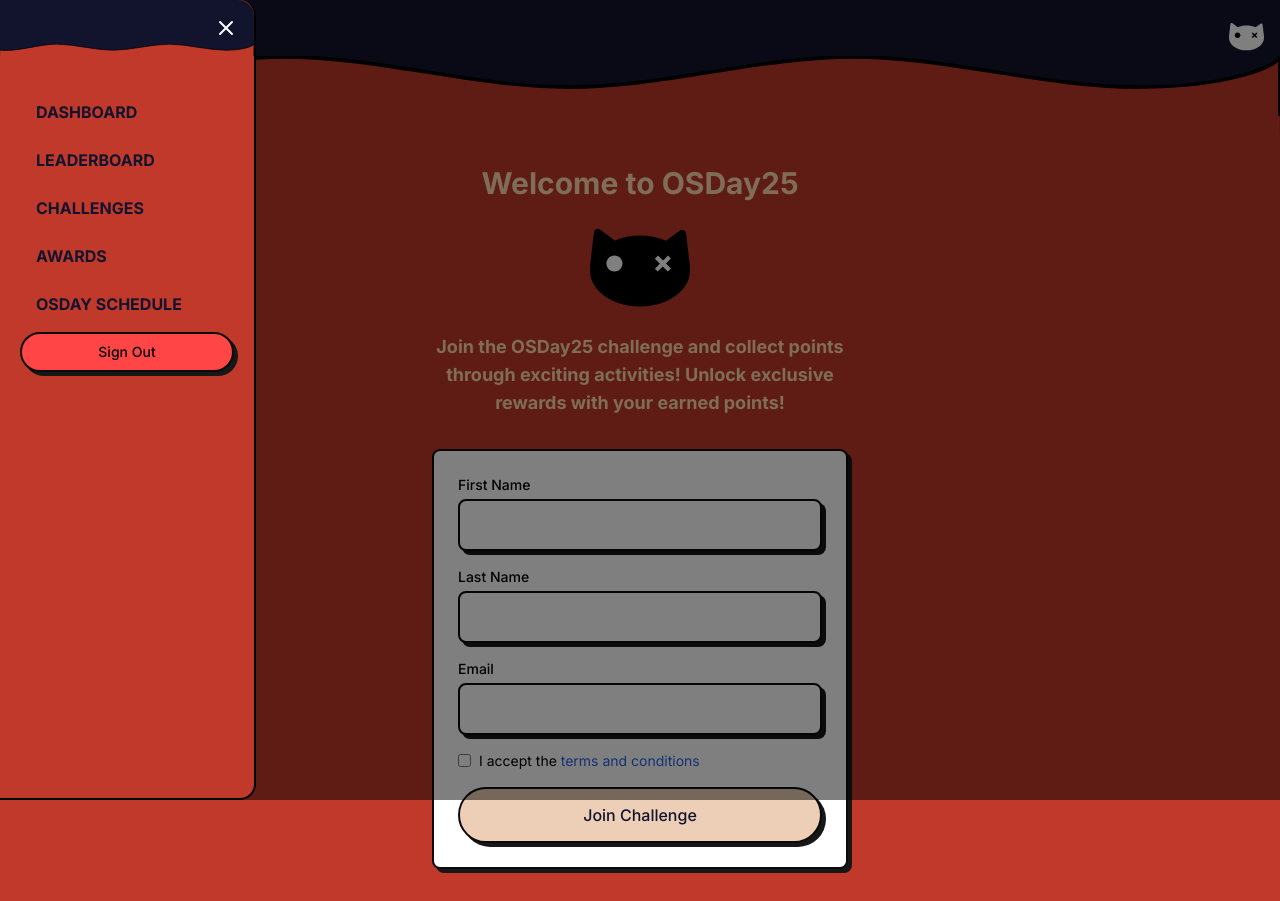
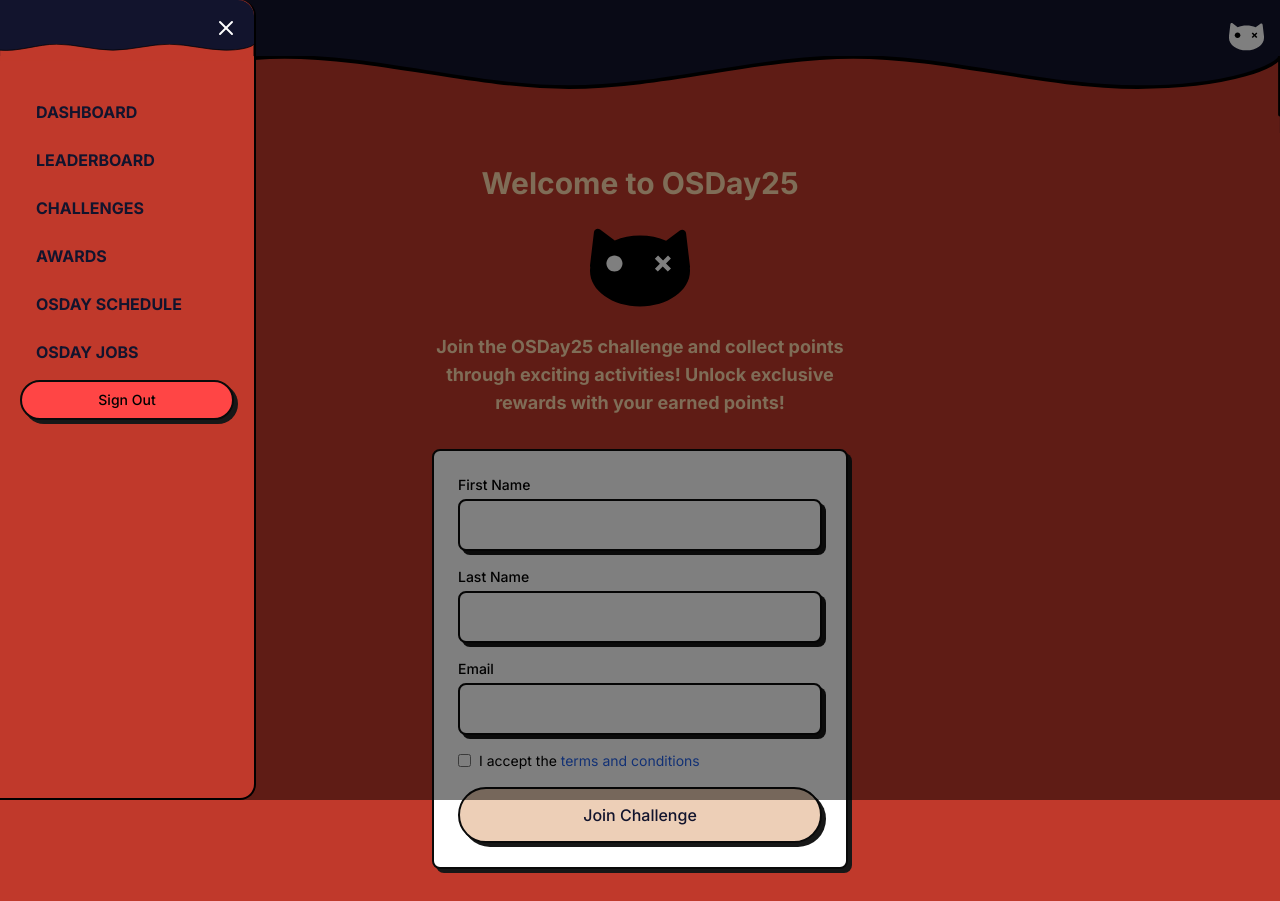
Before and after one commit to Schroedinger-Hat/tanglecat, a Next.js app in the folder app/: page / in a window 1280 px wide. Both pictures are taken after a click on the button "Open menu". Built offline with nearby package versions, Linux system fonts and the light colour scheme; no server answers.

Commit message:
fix(ui): addressing color fix

```diff
--- a/app/src/components/ChallengeDetail.tsx
+++ b/app/src/components/ChallengeDetail.tsx
@@ -189,7 +189,7 @@ export function ChallengeDetail({ challenge }: Props) {
     <>
       <Button
         onClick={() => router.push('/dashboard?view=challenges')}
-        variant="default"
+        variant="info"
         size="sm"
         className="mb-4"
       >
--- a/app/src/components/LeaderboardView.tsx
+++ b/app/src/components/LeaderboardView.tsx
@@ -54,7 +54,7 @@ export function LeaderboardView() {
         ))}
       </div>
       {currentUser && (
-        <div className="fixed bg-yellow-400 bottom-0 left-0 right-0">
+        <div className="fixed bg-foreground bottom-0 left-0 right-0">
           <div className="rotate-180 -mt-2">
             <CurveIllustration />
           </div>
--- a/app/src/components/ui/button.tsx
+++ b/app/src/components/ui/button.tsx
@@ -2,7 +2,7 @@ import * as React from 'react'
 
 interface ButtonProps extends React.ButtonHTMLAttributes<HTMLButtonElement> {
   size?: 'sm' | 'default' | 'lg'
-  variant?: 'default' | 'accent' | 'danger'
+  variant?: 'default' | 'accent' | 'danger' | 'info'
   children: React.ReactNode
 }
 
@@ -56,6 +56,12 @@ const Button = React.forwardRef<HTMLButtonElement, ButtonProps>(
         active:translate-x-[4px]
         active:translate-y-[4px]
       `,
+      info: `
+        bg-white
+        text-secondary
+        border-2
+        border-neutral-950
+      `,
     }
 
     return (
--- a/app/src/components/ui/curveIllustration.tsx
+++ b/app/src/components/ui/curveIllustration.tsx
@@ -10,7 +10,7 @@ const CurveIllustration: React.FC<CurveIllustrationProps> = ({ className = "text
           strokeWidth="4"
           strokeLinecap="round"
           d="M0 34.9866C106.667 44.9999 213.333 0.999901 320 0.999901C426.667 0.999901 533.333 34.9999 640 34.9999C746.667 34.9999 853.333 0.999901 960 0.999901C1066.67 0.999901 1173.33 34.9999 1280 34.9999C1386.67 34.9999 1440 10.0266 1440 0.0133V92H0V34.9866Z"
-          className="fill-current"
+          className="fill-background"
           pathLength="4"
           stroke="#000"
           strokeDasharray="2 2 2 3"
--- a/app/src/components/ui/sidebar.tsx
+++ b/app/src/components/ui/sidebar.tsx
@@ -85,6 +85,14 @@ const Sidebar = ({ isOpen, onClose }: SidebarProps) => {
             >
               OSDay Schedule
             </Link>
+            <Link
+              href="https://osday.dev/jobs"
+              target="_blank"
+              className="text-secondary block px-4 py-2 font-bold uppercase hover:bg-gray-100 rounded-lg"
+              onClick={onClose}
+            >
+              OSDay Jobs
+            </Link>
             <Button
               size="sm"
               variant="danger"
```
Also changed, not shown: app/src/components/AwardsView.tsx (line endings or trailing spaces), app/src/components/ChallengesView.tsx (line endings or trailing spaces), app/src/components/CompletionModal.tsx (line endings or trailing spaces), app/src/components/SupervisorChallenges.tsx (line endings or trailing spaces), app/src/components/ui/Card.tsx (line endings or trailing spaces), app/src/components/ui/input.generic.tsx (line endings or trailing spaces), app/src/components/ui/listItem.tsx (line endings or trailing spaces).
